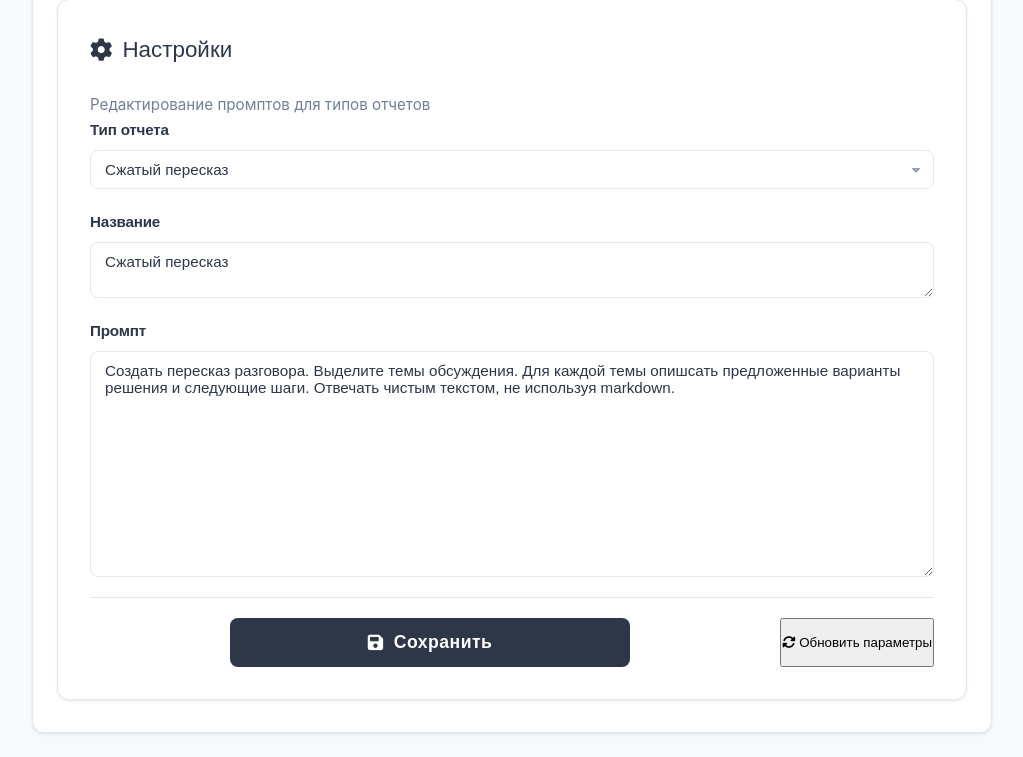
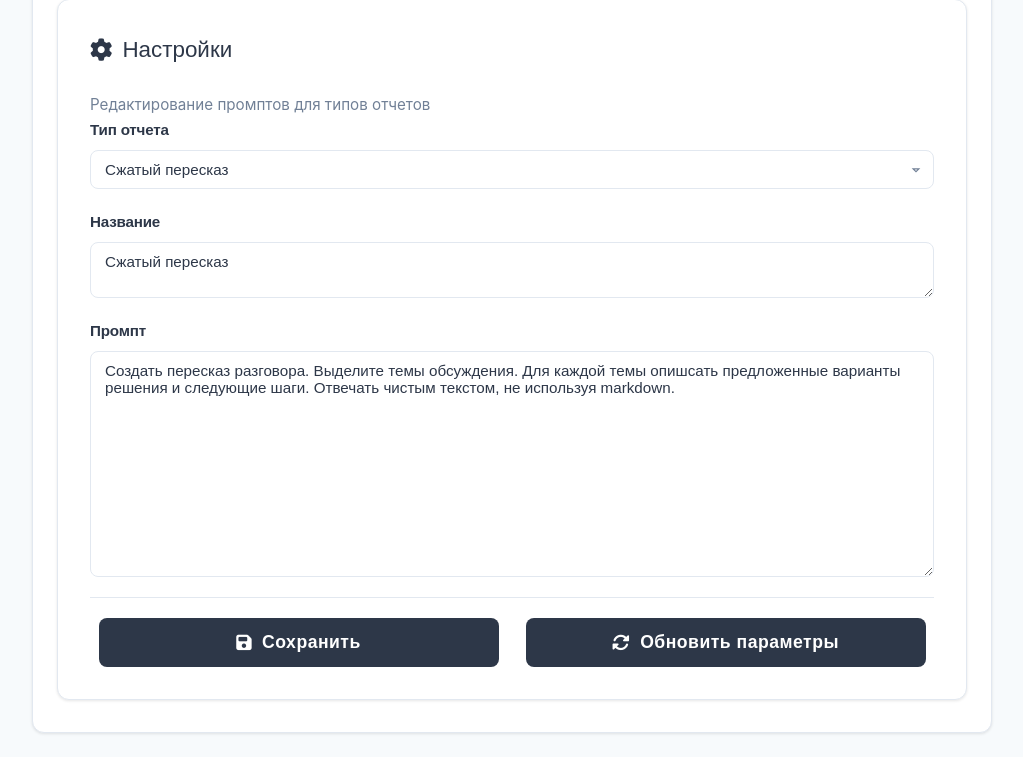
Before and after one commit to dvmironenko/mlx_whisper, a FastAPI app: page /settings in a window 1280 px wide. Shown: the part 267-1024 px from the top of the page, without its empty margins (128-1151 px from the left). Run offline with FastAPI, Linux system fonts and the light colour scheme.

Commit message:
style: match refresh button style to save button (submit-button)
Co-Authored-By: Claude Opus 4.7 <noreply@anthropic.com>

```diff
--- a/src/templates/settings.html
+++ b/src/templates/settings.html
@@ -71,7 +71,7 @@
                             <i class="fas fa-save"></i>
                             <span>Сохранить</span>
                         </button>
-                        <button type="button" id="refreshButton" class="btn-secondary">
+                        <button type="button" id="refreshButton" class="submit-button">
                             <i class="fas fa-sync-alt"></i>
                             <span>Обновить параметры</span>
                         </button>
```
